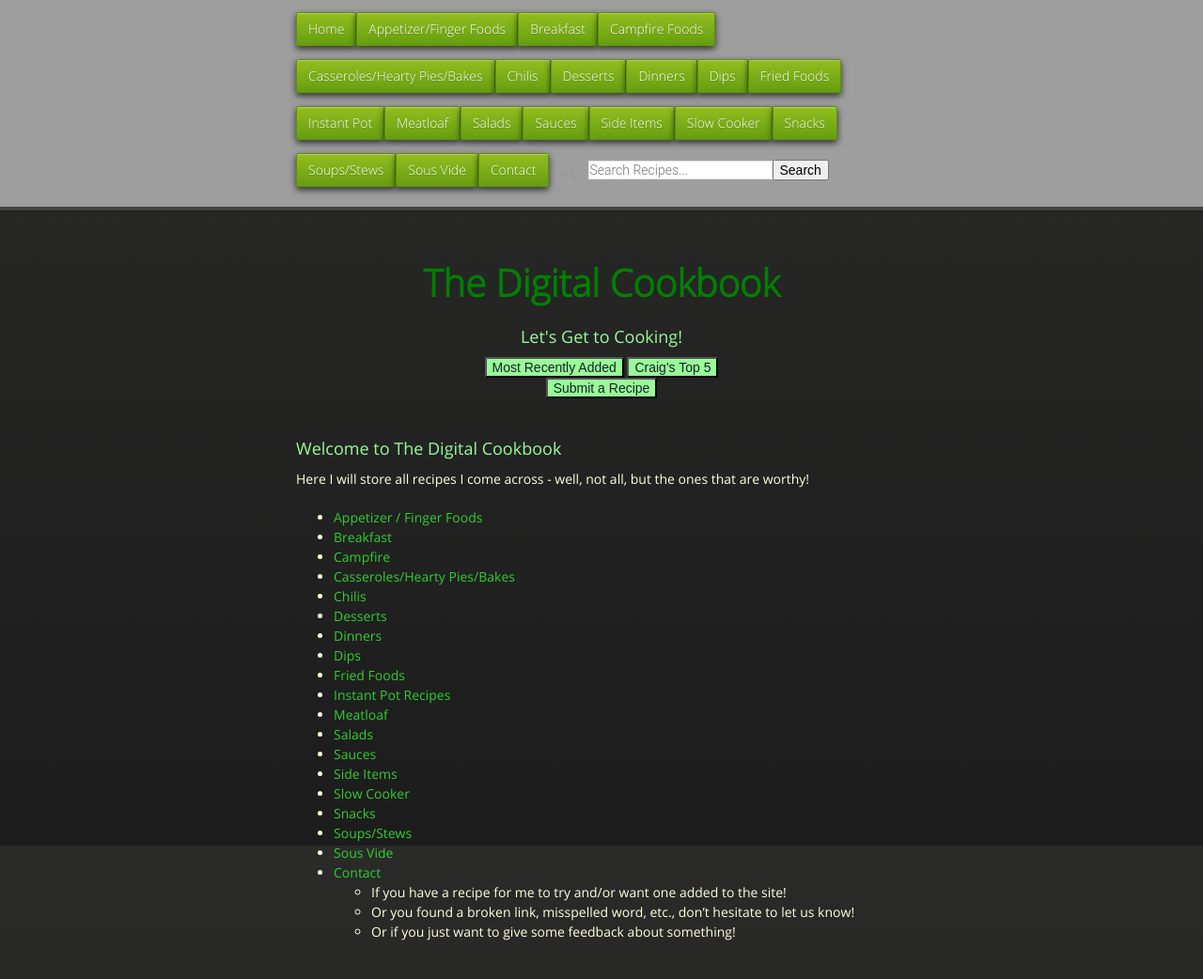
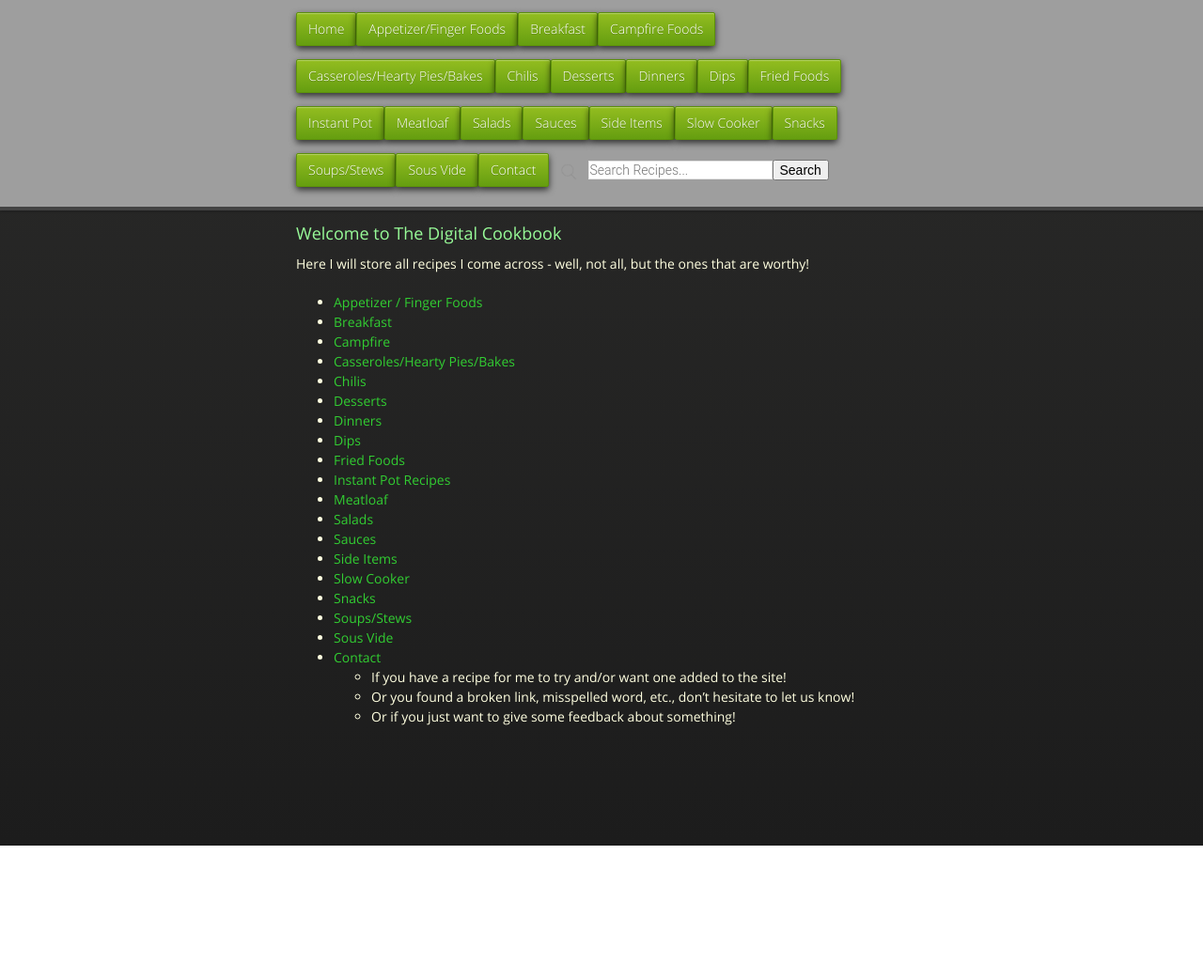
Before and after one commit to cmwillett/TheDigitalCookbook, a Jekyll site: the page built from index.md, in a window 1280 px wide. Shown: the whole page at 94% size. Built offline with Jekyll 4.4.1, drawn with Linux system fonts in a browser that asks for light colours; nearby versions of some CDN libraries; after the commit the page ends 900 px from its top, so only the background shows below that.

Commit message:
messing with mobile header

```diff
--- a/_layouts/default.html
+++ b/_layouts/default.html
@@ -25,7 +25,7 @@ tipue_search_active: true
     </head>
     <body>
         <div id="header">
-          <nav position="relative">
+          <nav>
             <li class="fork"><a href="{{site.github.url}}">Home</a></li>
             <li class="fork"><a href="{{site.github.url}}/AppetizerFingerFoods/index.html">Appetizer/Finger Foods</a></li>
             <li class="fork"><a href="{{site.github.url}}/Breakfast/index.html">Breakfast</a></li>
--- a/stylesheets/styles.css
+++ b/stylesheets/styles.css
@@ -721,7 +721,7 @@ dt {
   top: 0px;
   height: 220px;/*change this to lower the header bar and give more room*/
   width: 100%;
-  position: relative;/*was fixed*/
+  position: fixed;/*was fixed*/
   background: url(../images/nav-bg.gif) #353535;
   border-bottom: 4px solid #434343;
   -moz-box-shadow: 0px 1px 3px rgba(0, 0, 0, 0.25);
```
